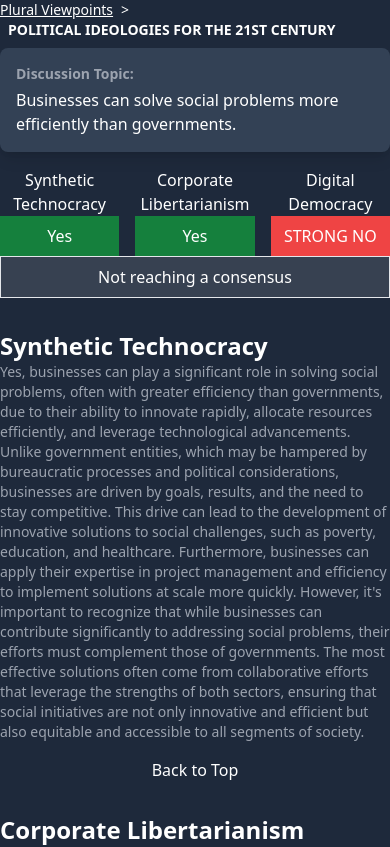
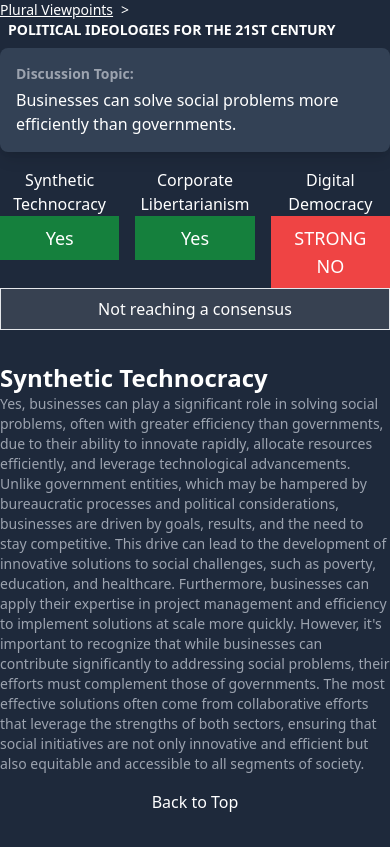
Before and after one commit to nishio/magi, a Next.js app: page /d/1 in a window 390 px wide. Shown: the top 847 px of the page. Built offline with nearby package versions, Linux system fonts and the light colour scheme.

Commit message:
refactor

```diff
--- /dev/null
+++ b/src/components/BackToTop.tsx
@@ -0,0 +1,14 @@
+export const BackToTop = () => {
+  // This is a simple component that provides a link to the top of the page.
+  // Only visible on mobile devices.
+  return (
+    <div className="text-center mt-4 md:hidden">
+      <a
+        href="#top"
+        className="hover:underline flex justify-center items-center"
+      >
+        <span>Back to Top</span>
+      </a>
+    </div>
+  );
+};
--- /dev/null
+++ b/src/components/Consensus.tsx
@@ -0,0 +1,44 @@
+import { Discussion } from "../app/data";
+import { takeOpinion } from "../lib/takeOpinion";
+
+export const Consensus = ({ discussion }: { discussion: Discussion }) => {
+  const vs = discussion.viewpoints.map((v) => takeOpinion(v.text).v);
+  // if all is positive
+  if (vs.every((v) => v > 0)) {
+    return (
+      <div className="text-center bg-green-500 p-2 border">
+        <p>Consensus: Yes</p>
+      </div>
+    );
+  }
+  // if all is negative
+  if (vs.every((v) => v < 0)) {
+    return (
+      <div className="text-center bg-red-500 p-2 border">
+        <p>Consensus: No</p>
+      </div>
+    );
+  }
+  // if all is positive or neutral
+  if (vs.every((v) => v >= 0)) {
+    return (
+      <div className="text-center bg-green-900 p-2 border">
+        <p>Consensus: Weak Yes</p>
+      </div>
+    );
+  }
+  // if all is negative or neutral
+  if (vs.every((v) => v <= 0)) {
+    return (
+      <div className="text-center bg-red-900 p-2 border">
+        <p>Consensus: Weak No</p>
+      </div>
+    );
+  }
+  // else
+  return (
+    <div className="text-center bg-gray-700 p-2 border">
+      <p>Not reaching a consensus</p>
+    </div>
+  );
+};
--- /dev/null
+++ b/src/components/Navigation.tsx
@@ -0,0 +1,16 @@
+export const Navigation = () => {
+  return (
+    <nav className="flex flex-wrap items-center space-x-2 text-sm">
+      <a href="/" className="hover:underline">
+        Plural Viewpoints
+      </a>
+      <span className="whitespace-nowrap">{">"}</span>
+      <a
+        href="/#political-ideologies-for-the-21st-century"
+        className="font-bold hover:underline"
+      >
+        POLITICAL IDEOLOGIES FOR THE 21ST CENTURY
+      </a>
+    </nav>
+  );
+};
--- /dev/null
+++ b/src/components/YesNo.tsx
@@ -0,0 +1,39 @@
+export const YesNo = ({ v }: { v: number }) => {
+  if (v === 2) {
+    return (
+      <div className="bg-green-500 p-2">
+        <p className="text-lg md:text-xl">STRONG YES</p>
+      </div>
+    );
+  } else if (v == 1) {
+    return (
+      <div className="bg-green-700 p-2">
+        <p className="text-lg md:text-xl">Yes</p>
+      </div>
+    );
+  } else if (v == 0) {
+    return (
+      <div className="bg-gray-700 p-2">
+        <p className="text-lg md:text-xl">Neutral</p>
+      </div>
+    );
+  } else if (v == -1) {
+    return (
+      <div className="bg-red-700 p-2">
+        <p className="text-lg md:text-xl">No</p>
+      </div>
+    );
+  } else if (v == -2) {
+    return (
+      <div className="bg-red-500 p-2">
+        <p className="text-lg md:text-xl">STRONG NO</p>
+      </div>
+    );
+  } else {
+    return (
+      <div className="bg-gray-700 p-2">
+        <p className="text-lg md:text-xl">System Error</p>
+      </div>
+    );
+  }
+};
--- a/src/pages/d/[id].tsx
+++ b/src/pages/d/[id].tsx
@@ -6,118 +6,10 @@ import { GetStaticProps, GetStaticPaths } from "next";
 
 import "../../app/globals.css";
 import { takeOpinion } from "../../lib/takeOpinion";
-
-const YesNo = ({ v }: { v: number }) => {
-  if (v === 2) {
-    return (
-      <div className="bg-green-500 p-2">
-        <p>STRONG YES</p>
-      </div>
-    );
-  } else if (v == 1) {
-    return (
-      <div className="bg-green-700 p-2">
-        <p>Yes</p>
-      </div>
-    );
-  } else if (v == 0) {
-    return (
-      <div className="bg-gray-700 p-2">
-        <p>Neutral</p>
-      </div>
-    );
-  } else if (v == -1) {
-    return (
-      <div className="bg-red-700 p-2">
-        <p>No</p>
-      </div>
-    );
-  } else if (v == -2) {
-    return (
-      <div className="bg-red-500 p-2">
-        <p>STRONG NO</p>
-      </div>
-    );
-  } else {
-    return (
-      <div className="bg-gray-700 p-2">
-        <p>System Error</p>
-      </div>
-    );
-  }
-};
-
-const Consensus = ({ discussion }: { discussion: Discussion }) => {
-  const vs = discussion.viewpoints.map((v) => takeOpinion(v.text).v);
-  // if all is positive
-  if (vs.every((v) => v > 0)) {
-    return (
-      <div className="text-center bg-green-500 p-2 border">
-        <p>Consensus: Yes</p>
-      </div>
-    );
-  }
-  // if all is negative
-  if (vs.every((v) => v < 0)) {
-    return (
-      <div className="text-center bg-red-500 p-2 border">
-        <p>Consensus: No</p>
-      </div>
-    );
-  }
-  // if all is positive or neutral
-  if (vs.every((v) => v >= 0)) {
-    return (
-      <div className="text-center bg-green-900 p-2 border">
-        <p>Consensus: Weak Yes</p>
-      </div>
-    );
-  }
-  // if all is negative or neutral
-  if (vs.every((v) => v <= 0)) {
-    return (
-      <div className="text-center bg-red-900 p-2 border">
-        <p>Consensus: Weak No</p>
-      </div>
-    );
-  }
-  // else
-  return (
-    <div className="text-center bg-gray-700 p-2 border">
-      <p>Not reaching a consensus</p>
-    </div>
-  );
-};
-
-const BackToTop = () => {
-  return (
-    <div className="text-center mt-4 md:hidden">
-      <a
-        href="#top"
-        className="hover:underline flex justify-center items-center"
-      >
-        <span>Back to Top</span>
-      </a>
-    </div>
-  );
-};
-
-const Navigation = () => {
-  return (
-    <nav className="flex flex-wrap items-center space-x-2 text-sm">
-      <a href="/" className="hover:underline">
-        Plural Viewpoints
-      </a>
-      <span className="whitespace-nowrap">{">"}</span>
-      <a
-        href="/#political-ideologies-for-the-21st-century"
-        className="font-bold hover:underline"
-      >
-        POLITICAL IDEOLOGIES FOR THE 21ST CENTURY
-      </a>
-    </nav>
-  );
-};
+import { YesNo } from "../../components/YesNo";
+import { Consensus } from "../../components/Consensus";
+import { BackToTop } from "../../components/BackToTop";
+import { Navigation } from "../../components/Navigation";
 
 export const getStaticPaths: GetStaticPaths = async () => {
   const paths = discussions.map((discussion) => ({
```
